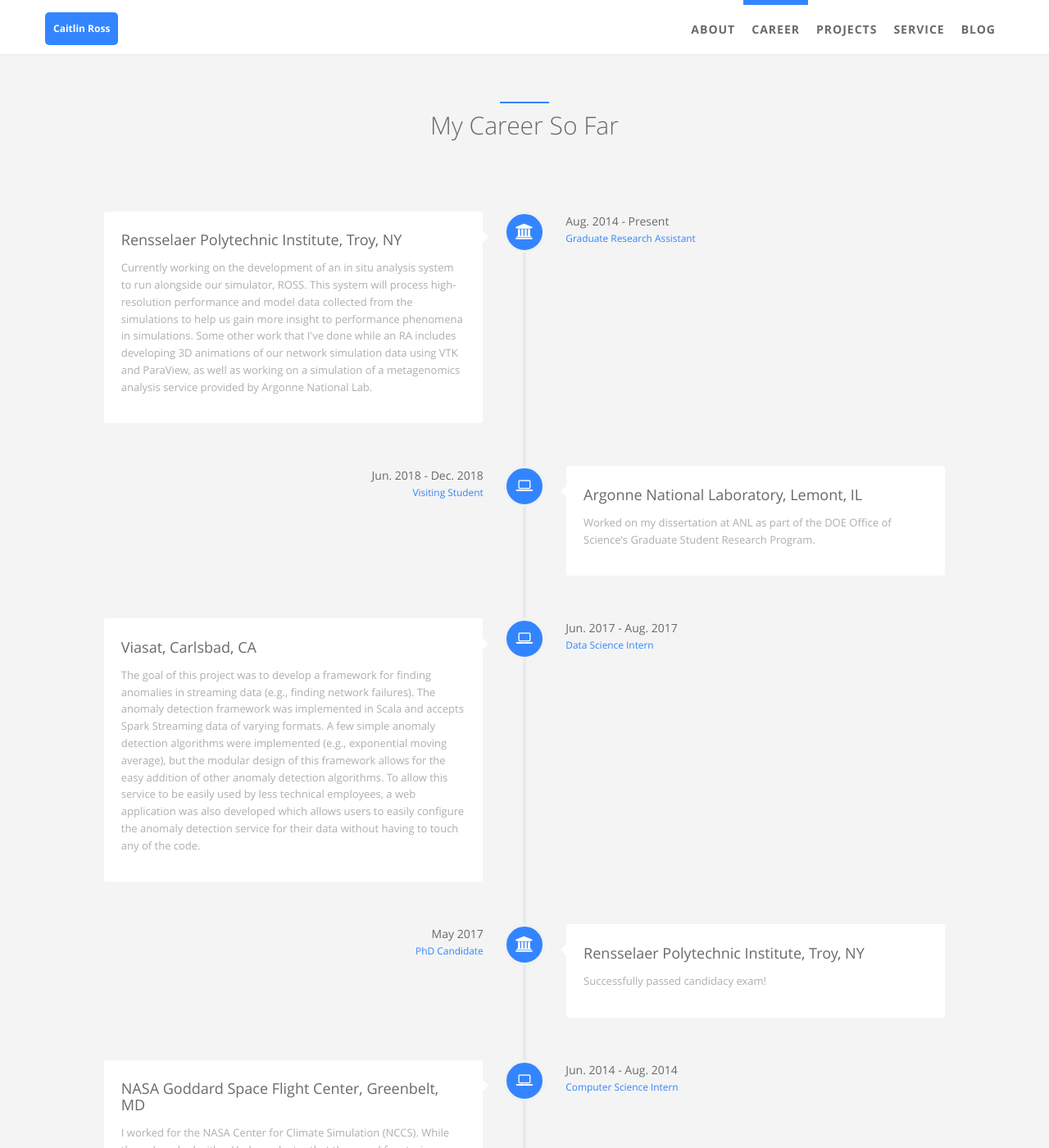
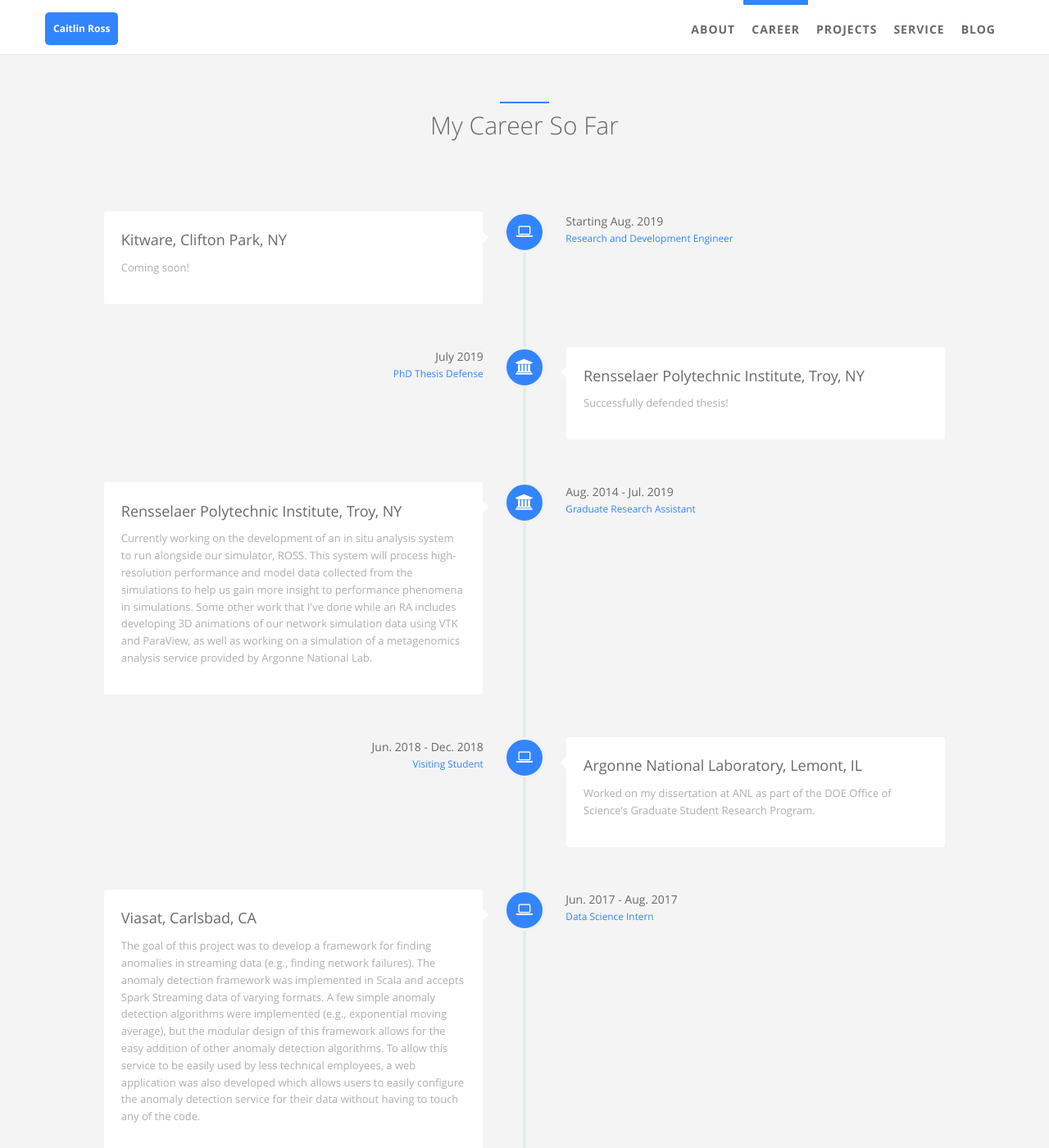
Before and after one commit to caitlinross/caitlinross.github.io, a Jekyll site: the page built from index.html, in a window 1280 px wide and 1400 px high, scrolled down 837 px. Shown: the whole window at 82% size. Built offline with Jekyll 4.4.1, drawn with Linux system fonts in a browser that asks for light colours.

Commit message:
updating career info on webpage

```diff
--- a/_data/index/careers.yml
+++ b/_data/index/careers.yml
@@ -1,5 +1,33 @@
 # careers section data
 # if you don't have language feature(language.yml is empty), ignore "i18n" items
+- name:
+    detail: Kitware, Clifton Park, NY
+    i18n:
+  desc:
+    detail: Coming soon!
+    i18n:
+  date:
+    detail: Starting Aug. 2019
+    i18n:
+  job:
+    detail: Research and Development Engineer
+    i18n:
+  icon: fa-laptop
+
+- name:
+    detail: Rensselaer Polytechnic Institute, Troy, NY
+    i18n:
+  desc:
+    detail: Successfully defended thesis!
+    i18n:
+  date:
+    detail: July 2019
+    i18n:
+  job:
+    detail: PhD Thesis Defense
+    i18n:
+  icon: fa-university
+
 - name:
     detail: Rensselaer Polytechnic Institute, Troy, NY
     i18n:
@@ -7,7 +35,7 @@
     detail: Currently working on the development of an in situ analysis system to run alongside our simulator, ROSS. This system will process high-resolution performance and model data collected from the simulations to help us gain more insight to performance phenomena in simulations. Some other work that I've done while an RA includes developing 3D animations of our network simulation data using VTK and ParaView, as well as working on a simulation of a metagenomics analysis service provided by Argonne National Lab.
     i18n:
   date:
-    detail: Aug. 2014 - Present
+    detail: Aug. 2014 - Jul. 2019
     i18n:
   job:
     detail: Graduate Research Assistant
@@ -52,7 +80,7 @@
     detail: May 2017
     i18n:
   job:
-    detail: PhD Candidate
+    detail: PhD Candidacy Exam
     i18n:
   icon: fa-university
 
```
